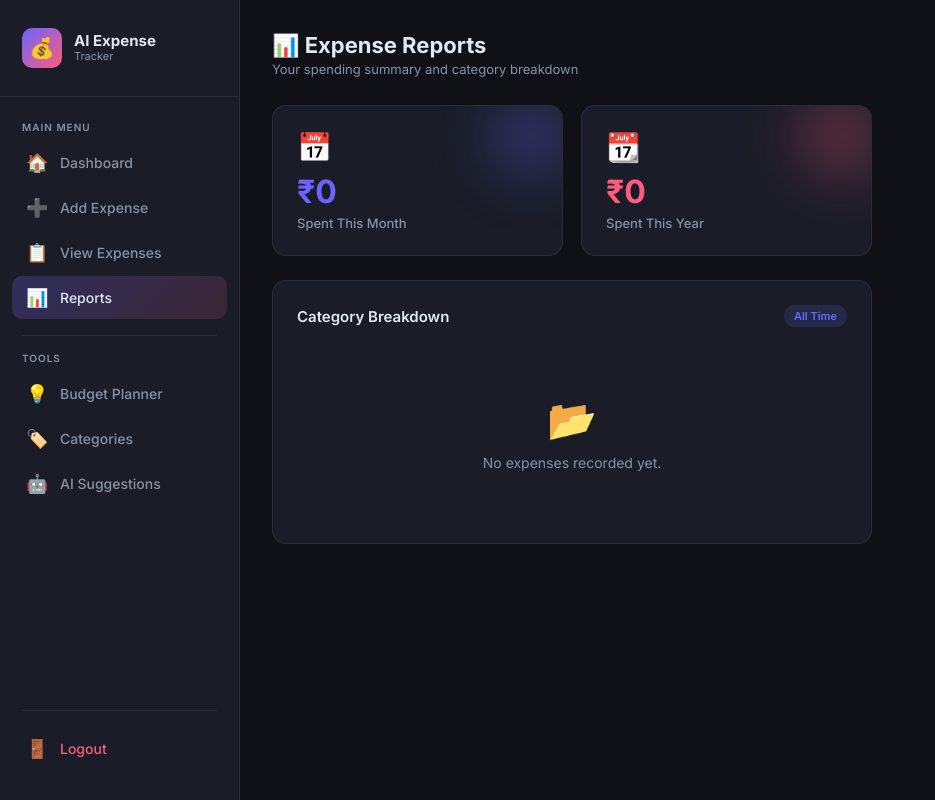
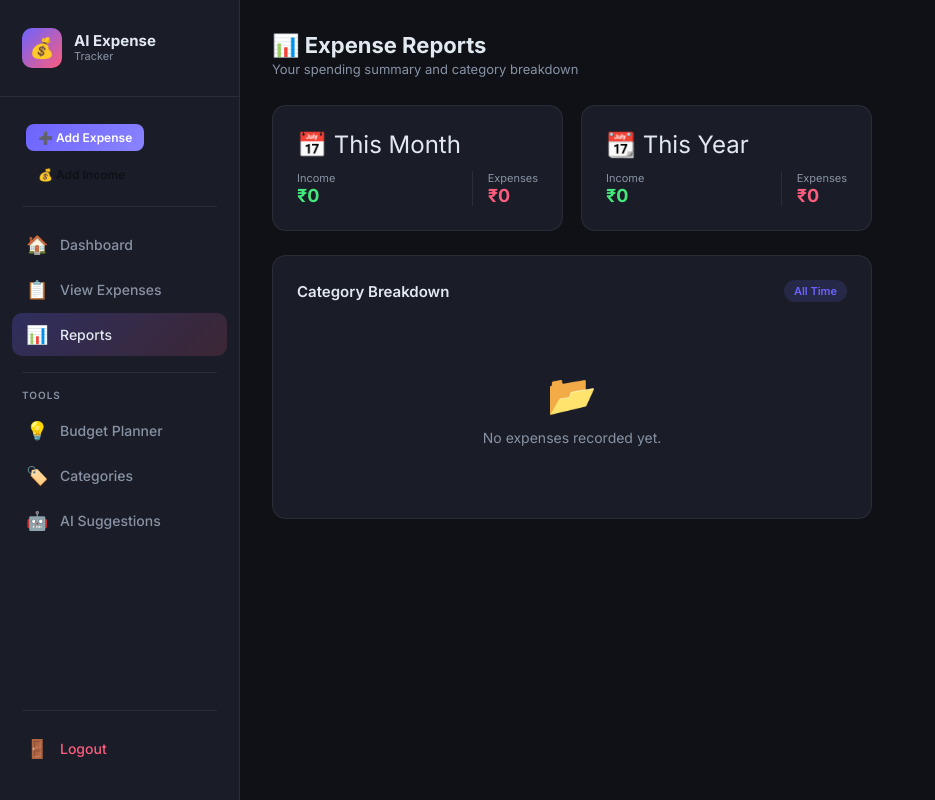
Before and after one commit to hemaprabha2804d/expense_manager, a Flask app: page /reports in a window 1280 px wide. Shown: the whole page, without its empty margins (0-935 px from the left). Run offline with Flask 3, Linux system fonts and the light colour scheme; data that the repository does not hold is empty.

Commit message:
Add Income feature and expand expense categories

```diff
--- a/app.py
+++ b/app.py
@@ -12,6 +12,7 @@ client = MongoClient("mongodb://localhost:27017/")
 db = client["expense_tracker"]
 users_collection    = db["users"]
 expenses_collection = db["expenses"]
+income_collection   = db["income"]  # 🔴 NEW: Income Collection
 
 
 # ── Context processor: inject current_path for active nav ────────────────────
@@ -23,6 +24,7 @@ def inject_current_path():
 # ── Helper: build all chart + stats data ─────────────────────────────────────
 def get_dashboard_data():
     expenses = list(expenses_collection.find())
+    income   = list(income_collection.find())  # 🔴 Fetch Income
     now = datetime.now()
 
     category_totals = defaultdict(int)
@@ -47,6 +49,10 @@ def get_dashboard_data():
                     monthly_this += amt
             except Exception:
                 pass
+
+    # 🔴 Income Calculations
+    total_income = sum(i.get("amount", 0) for i in income)
+    net_balance  = total_income - total_amount
 
     # Last 6 months labels + values
     from calendar import month_abbr
@@ -78,6 +84,8 @@ def get_dashboard_data():
         "highest_cat":  highest_cat,
         "recent":       recent,
         "total_count":  len(expenses),
+        "total_income": total_income,    # 🔴 Added Income
+        "net_balance":  net_balance       # 🔴 Added Net Balance
     }
 
 
@@ -131,8 +139,11 @@ def view_expenses():
 @app.route("/reports")
 def reports():
     expenses      = list(expenses_collection.find())
+    income        = list(income_collection.find()) # 🔴 Fetch Income
     monthly_total = 0
     yearly_total  = 0
+    monthly_income = 0 # 🔴 Monthly Income total
+    yearly_income  = 0 # 🔴 Yearly Income total
     current_month = datetime.now().month
     current_year  = datetime.now().year
 
@@ -158,6 +169,21 @@ def reports():
             except Exception:
                 pass
 
+    # 🔴 Income accounting for Reports
+    for inc in income:
+        amt = inc.get("amount", 0)
+        date_str = inc.get("date", "")
+
+        if date_str:
+            try:
+                d = datetime.strptime(date_str, "%Y-%m-%d")
+                if d.year == current_year:
+                    yearly_income += amt
+                if d.year == current_year and d.month == current_month:
+                    monthly_income += amt
+            except Exception:
+                pass
+
     cat_data = []
     for name, vals in sorted(cat_totals.items(), key=lambda x: -x[1]["total"]):
         pct = round(vals["total"] / grand_total * 100) if grand_total else 0
@@ -167,6 +193,8 @@ def reports():
         "reports.html",
         monthly_total=monthly_total,
         yearly_total=yearly_total,
+        monthly_income=monthly_income, # 🔴 Pass to View
+        yearly_income=yearly_income,   # 🔴 Pass to View
         cat_data=cat_data
     )
 
@@ -209,6 +237,28 @@ def add_expense():
     return render_template("dashboard.html", suggestion=suggestion, **data)
 
 
+# ── 🔴 NEW: Add Income Page ────────────────────────────────────────────────────
+@app.route("/add-income-page")
+def add_income_page():
+    return render_template("add_income.html")
+
+
+# ── 🔴 NEW: Add Income (POST) ──────────────────────────────────────────────────
+@app.route("/add-income", methods=["POST"])
+def add_income():
+    amount = int(request.form["amount"])
+    source = request.form["source"]  # Using "source" for income type
+    date   = request.form.get("date")
+    note   = request.form.get("note", "")
+
+    income_collection.insert_one({
+        "amount": amount, "source": source, "date": date, "note": note
+    })
+
+    data = get_dashboard_data()
+    return render_template("dashboard.html", suggestion="Income Added Successfully!", **data)
+
+
 # ── Edit Expense (GET – show form) ────────────────────────────────────────────
 @app.route("/edit-expense/<id>")
 def edit_expense_page(id):
--- a/templates/add_expense.html
+++ b/templates/add_expense.html
@@ -29,6 +29,12 @@
           <option>Shopping</option>
           <option>Bills</option>
           <option>Entertainment</option>
+          <option>Medical</option>
+          <option>Repairs</option>
+          <option>Rent</option>
+          <option>Investments</option>
+          <option>Education</option>
+          <option>Groceries</option>
           <option>Other</option>
         </select>
       </div>
--- a/templates/base_sidebar.html
+++ b/templates/base_sidebar.html
@@ -105,9 +105,11 @@
   </div>
 
   <nav class="nav-section">
-    <div class="nav-label">Main Menu</div>
+    <a href="/add-expense-page" class="btn btn-primary btn-sm" style="margin: 3px 14px 10px; justify-content:center;">➕ Add Expense</a>
+    <a href="/add-income-page" class="btn btn-success btn-sm" style="margin: 0 14px 18px; justify-content:center; color:#0f1117;">💰 Add Income</a>
+    <div class="nav-divider" style="margin-top:0;"></div>
+
     <a href="/dashboard"      class="nav-item {% if current_path == '/dashboard' %}active{% endif %}"><span class="nav-icon">🏠</span> Dashboard</a>
-    <a href="/add-expense-page" class="nav-item {% if current_path == '/add-expense-page' %}active{% endif %}"><span class="nav-icon">➕</span> Add Expense</a>
     <a href="/view-expenses"  class="nav-item {% if current_path == '/view-expenses' %}active{% endif %}"><span class="nav-icon">📋</span> View Expenses</a>
     <a href="/reports"        class="nav-item {% if current_path == '/reports' %}active{% endif %}"><span class="nav-icon">📊</span> Reports</a>
     <div class="nav-divider"></div>
--- a/templates/dashboard.html
+++ b/templates/dashboard.html
@@ -15,10 +15,10 @@
 <!-- Stat Cards -->
 <div style="display:grid;grid-template-columns:repeat(4,1fr);gap:18px;margin-bottom:24px;">
   {% set cards = [
+    ('💰','₹'~total_income,'Total Income','var(--green)'),
     ('💸','₹'~total_amount,'Total Spent','var(--accent)'),
-    ('📅','₹'~monthly_this,'This Month','var(--green)'),
-    ('📉','₹'~avg_expense,'Avg / Expense','var(--yellow)'),
-    ('🏆',highest_cat,'Top Category','var(--accent2)')
+    ('⚖️','₹'~net_balance,'Net Balance','var(--yellow)'),
+    ('🏆',highest_cat,'Top Spending','var(--accent2)')
   ] %}
   {% for icon,val,label,color in cards %}
   <div class="card" style="position:relative;overflow:hidden;transition:transform .2s;" onmouseenter="this.style.transform='translateY(-3px)'" onmouseleave="this.style.transform=''">
--- a/templates/edit_expense.html
+++ b/templates/edit_expense.html
@@ -24,7 +24,7 @@
       <div class="form-group">
         <label>🏷️ Category</label>
         <select name="category">
-          {% for cat in ['Food','Travel','Shopping','Bills','Entertainment','Other'] %}
+          {% for cat in ['Food','Travel','Shopping','Bills','Entertainment','Medical','Repairs','Rent','Investments','Education','Groceries','Other'] %}
           <option {% if expense.category == cat %}selected{% endif %}>{{ cat }}</option>
           {% endfor %}
         </select>
--- a/templates/reports.html
+++ b/templates/reports.html
@@ -10,18 +10,32 @@
 <!-- Summary Stats -->
 <div style="display:grid;grid-template-columns:repeat(2,1fr);gap:18px;max-width:600px;margin-bottom:24px;">
 
-  <div class="card" style="position:relative;overflow:hidden;" >
-    <div style="position:absolute;top:-10px;right:-10px;width:80px;height:80px;background:var(--accent);border-radius:50%;filter:blur(30px);opacity:.35;"></div>
-    <div style="font-size:28px;margin-bottom:8px;">📅</div>
-    <div style="font-size:32px;font-weight:700;color:var(--accent);">₹{{ monthly_total }}</div>
-    <div style="font-size:13px;color:var(--muted);margin-top:4px;font-weight:500;">Spent This Month</div>
+  <div class="card" style="position:relative;overflow:hidden;">
+    <div style="font-size:24px;margin-bottom:8px;">📅 This Month</div>
+    <div style="display:flex;justify-content:space-between;margin-top:12px;">
+      <div>
+        <div style="font-size:11px;color:var(--muted);">Income</div>
+        <div style="font-size:18px;font-weight:700;color:var(--green);">₹{{ monthly_income }}</div>
+      </div>
+      <div style="border-left:1px solid var(--border);padding-left:15px;">
+        <div style="font-size:11px;color:var(--muted);">Expenses</div>
+        <div style="font-size:18px;font-weight:700;color:var(--accent2);">₹{{ monthly_total }}</div>
+      </div>
+    </div>
   </div>
 
   <div class="card" style="position:relative;overflow:hidden;">
-    <div style="position:absolute;top:-10px;right:-10px;width:80px;height:80px;background:var(--accent2);border-radius:50%;filter:blur(30px);opacity:.35;"></div>
-    <div style="font-size:28px;margin-bottom:8px;">📆</div>
-    <div style="font-size:32px;font-weight:700;color:var(--accent2);">₹{{ yearly_total }}</div>
-    <div style="font-size:13px;color:var(--muted);margin-top:4px;font-weight:500;">Spent This Year</div>
+    <div style="font-size:24px;margin-bottom:8px;">📆 This Year</div>
+    <div style="display:flex;justify-content:space-between;margin-top:12px;">
+      <div>
+        <div style="font-size:11px;color:var(--muted);">Income</div>
+        <div style="font-size:18px;font-weight:700;color:var(--green);">₹{{ yearly_income }}</div>
+      </div>
+      <div style="border-left:1px solid var(--border);padding-left:15px;">
+        <div style="font-size:11px;color:var(--muted);">Expenses</div>
+        <div style="font-size:18px;font-weight:700;color:var(--accent2);">₹{{ yearly_total }}</div>
+      </div>
+    </div>
   </div>
 
 </div>
```
Also changed, not shown: templates/add_income.html (added, +55 -0 lines).
